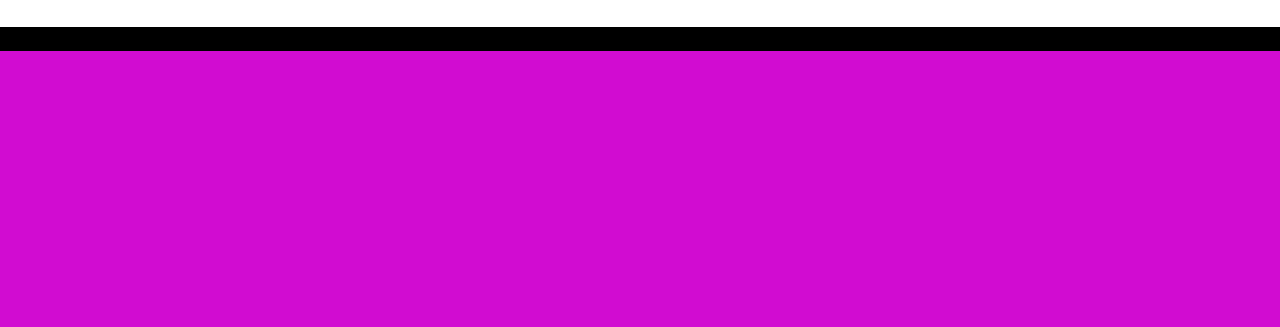
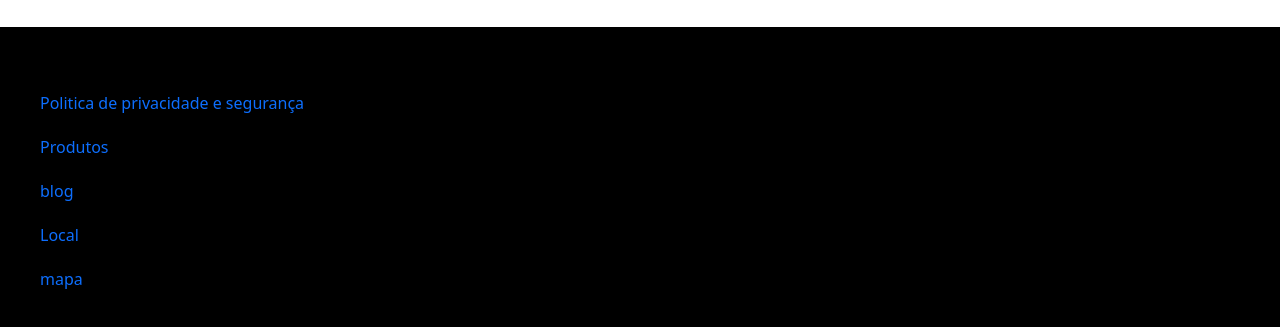
Before and after one commit to brunolimapinheiro/LojaRoupas, a plain HTML site: page index.html in a window 1280 px wide. Shown: the part 1096-1423 px from the top of the page. Before the commit the page ends 1147 px from the top, so only its background shows below. Drawn offline with nearby package versions, Linux system fonts and the light colour scheme.

Commit message:
atualizações feitas 26/09/2023

```diff
--- a/index.html
+++ b/index.html
@@ -170,6 +170,16 @@
 
 </main>
 <footer>
+    <div class="rodape2">
+        <div class="infor">
+          <a href="#" target="_blank">Politica de privacidade e segurança</a>
+          <a href="#" target="_blank">Produtos</a>
+          <a href="#" target="_blank">blog</a>
+          <a href="#" target="_blank">Local</a>
+          <a href="#" target="_blank">mapa</a>
+        </div>
+    </div>
+
 
 </footer>
 </body>
--- a/style.css
+++ b/style.css
@@ -222,6 +222,20 @@ body{
     padding:10px 0px 10px 0px;
 
 }
+.rodape2{
+    padding: 30px;
+}
+
+.rodape2 > .infor{
+    display: flex;
+    flex-direction: column;
+    justify-content: space-between;
+}
+.rodape2 > .infor > a{
+    padding: 10px;
+    text-decoration: none;
+}
+
 .bloqui{
     text-align: center;
     display: inline-block;
@@ -250,6 +264,9 @@ footer{
 @media(max-width:870px){
   .cabecalho >  nav  {
     display:none;
+  }
+  .buton > .criar {
+    display: none;
   }
   main {
     text-align: center;
```
Also changed, not shown: paginas/blog.html (+2 -2 lines), paginas/parceiros.html (+3 -3 lines), scrips/scritp1.js (+9 -5 lines).
